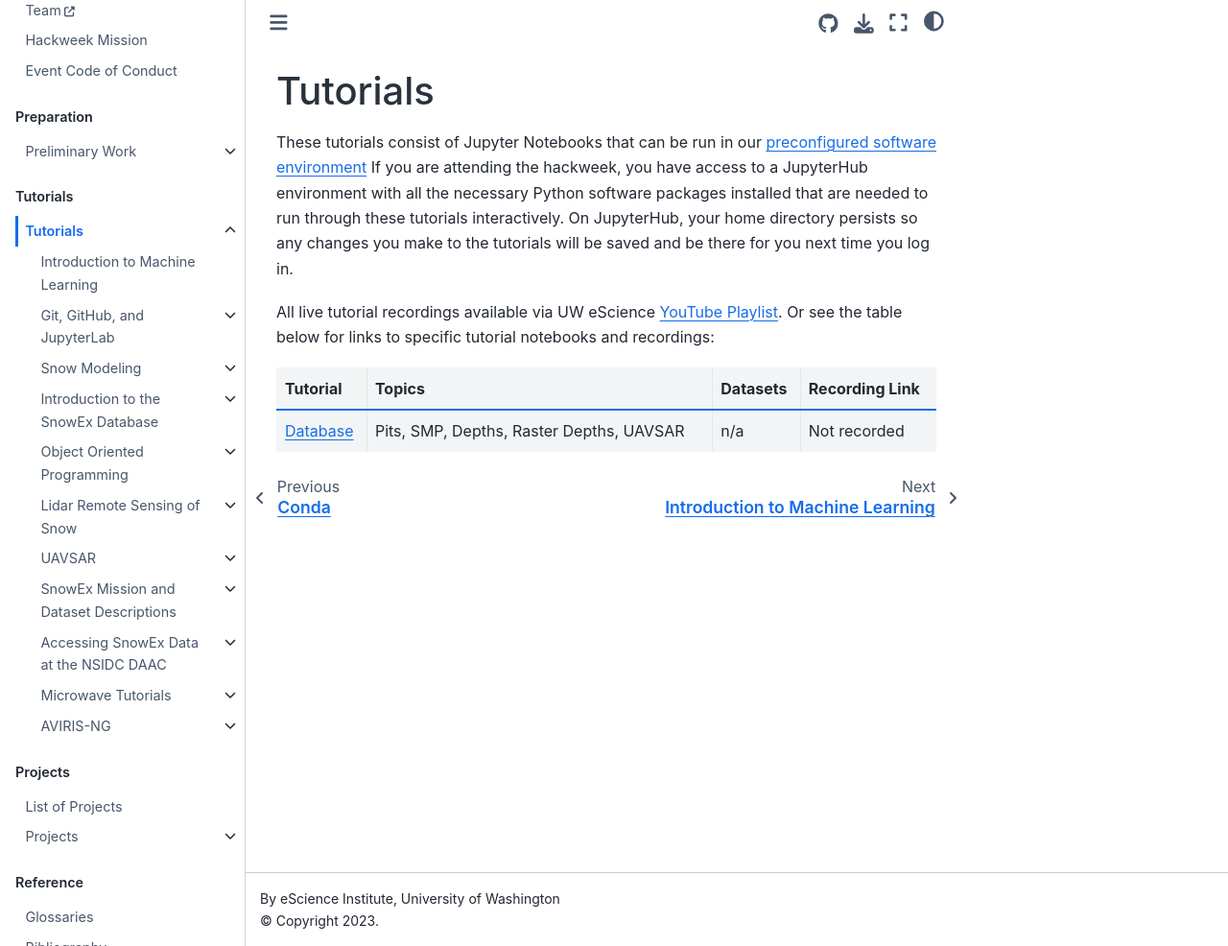
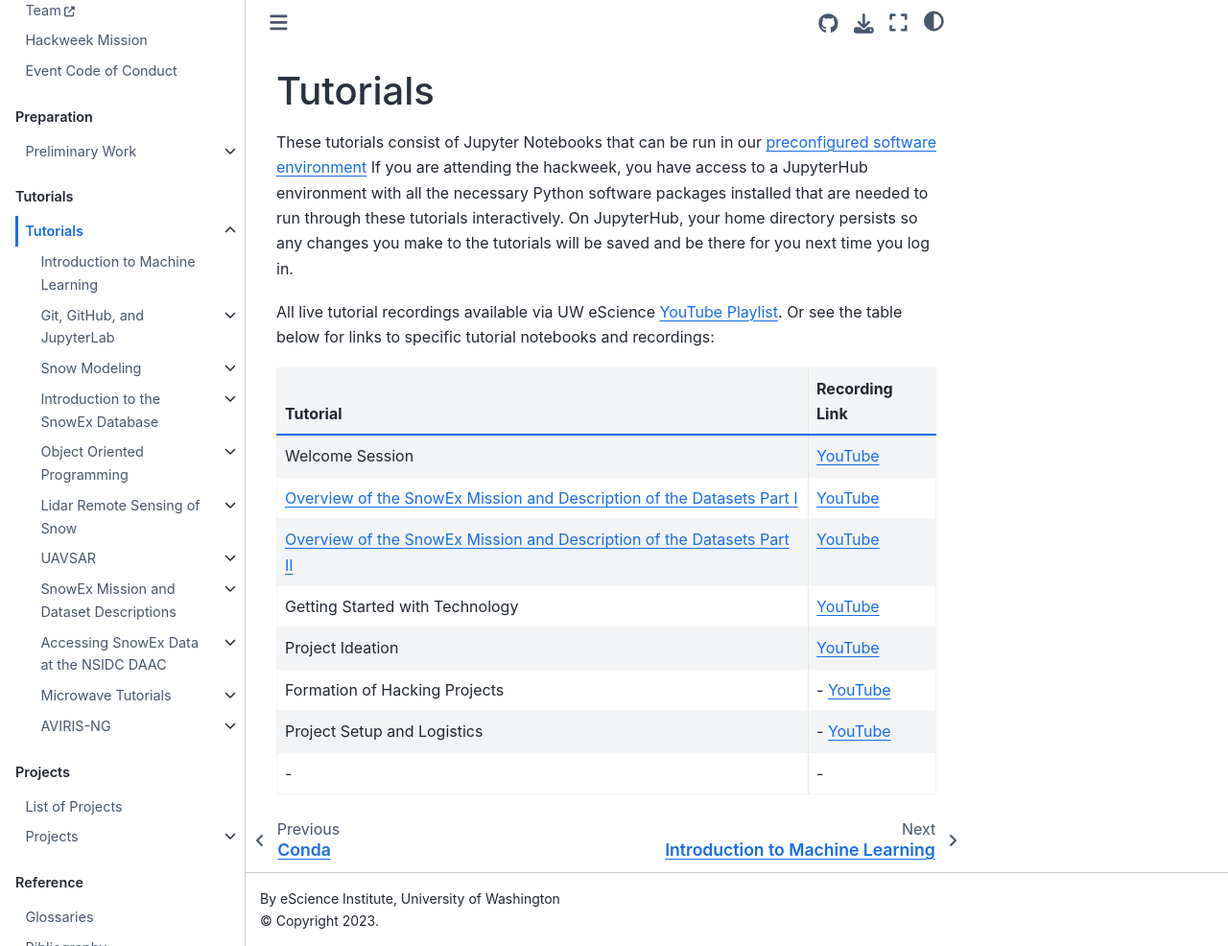
Before and after one commit to snowex-hackweek/website-2022, a Jupyter Book: the page built from book/tutorials/index.md, in a window 1280 px wide and 986 px high. Shown: the whole window at 96% size. Built offline with Jupyter Book 1.0.4 settings and Sphinx 7.4.7 and the Sphinx Book theme 1.1.4, drawn with Linux system fonts in a browser that asks for light colours; pages that are not in the unit, such as notebooks, are missing from menus.

Commit message:
Videos Day 1

```diff
--- a/book/tutorials/index.md
+++ b/book/tutorials/index.md
@@ -11,6 +11,13 @@ time you log in.
 All live tutorial recordings available via UW eScience [YouTube Playlist](https://www.youtube.com/playlist?list=PLA6PlfxWZPLSTUaS0uR8FMcNC2wqztwjJ). Or see the table below for links to specific tutorial notebooks and recordings:
 
 
-| Tutorial | Topics | Datasets |  Recording Link |
-| -  | - | - |  - |
-| [Database](./database/1_getting_started_example.ipynb) | Pits, SMP, Depths, Raster Depths, UAVSAR | n/a |  Not recorded |
+| Tutorial | Recording Link |
+| -  | - |
+| Welcome Session  | [YouTube](https://www.youtube.com/watch?v=b469aKcusX4) |
+| [Overview of the SnowEx Mission and Description of the Datasets Part I](./core-datasets/index.md) |  [YouTube](https://www.youtube.com/watch?v=iJLRoaetVRI) |
+| [Overview of the SnowEx Mission and Description of the Datasets Part II](./core-datasets/index.md) |  [YouTube](https://www.youtube.com/watch?v=QnUt1joLQEQ) |
+| Getting Started with Technology | [YouTube](https://www.youtube.com/watch?v=EpVzNGLFdMc) |
+| Project Ideation | [YouTube](https://www.youtube.com/watch?v=y-sCwHqZhH8) |
+| Formation of Hacking Projects | - [YouTube](https://www.youtube.com/watch?v=LTqdP3UNjf4) |
+| Project Setup and Logistics | - [YouTube](https://www.youtube.com/watch?v=BKtZox0NhEM) |
+| - | - |
```
